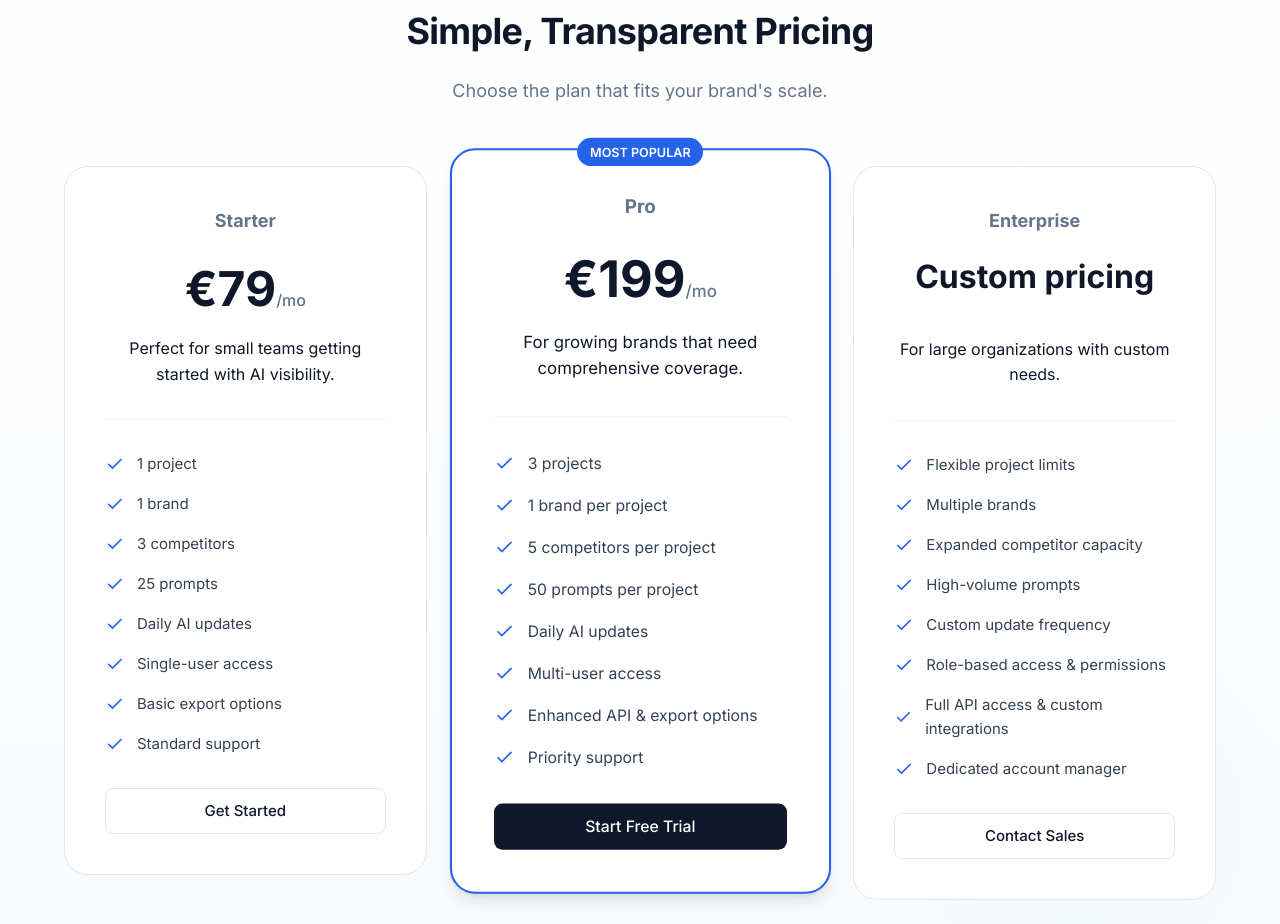
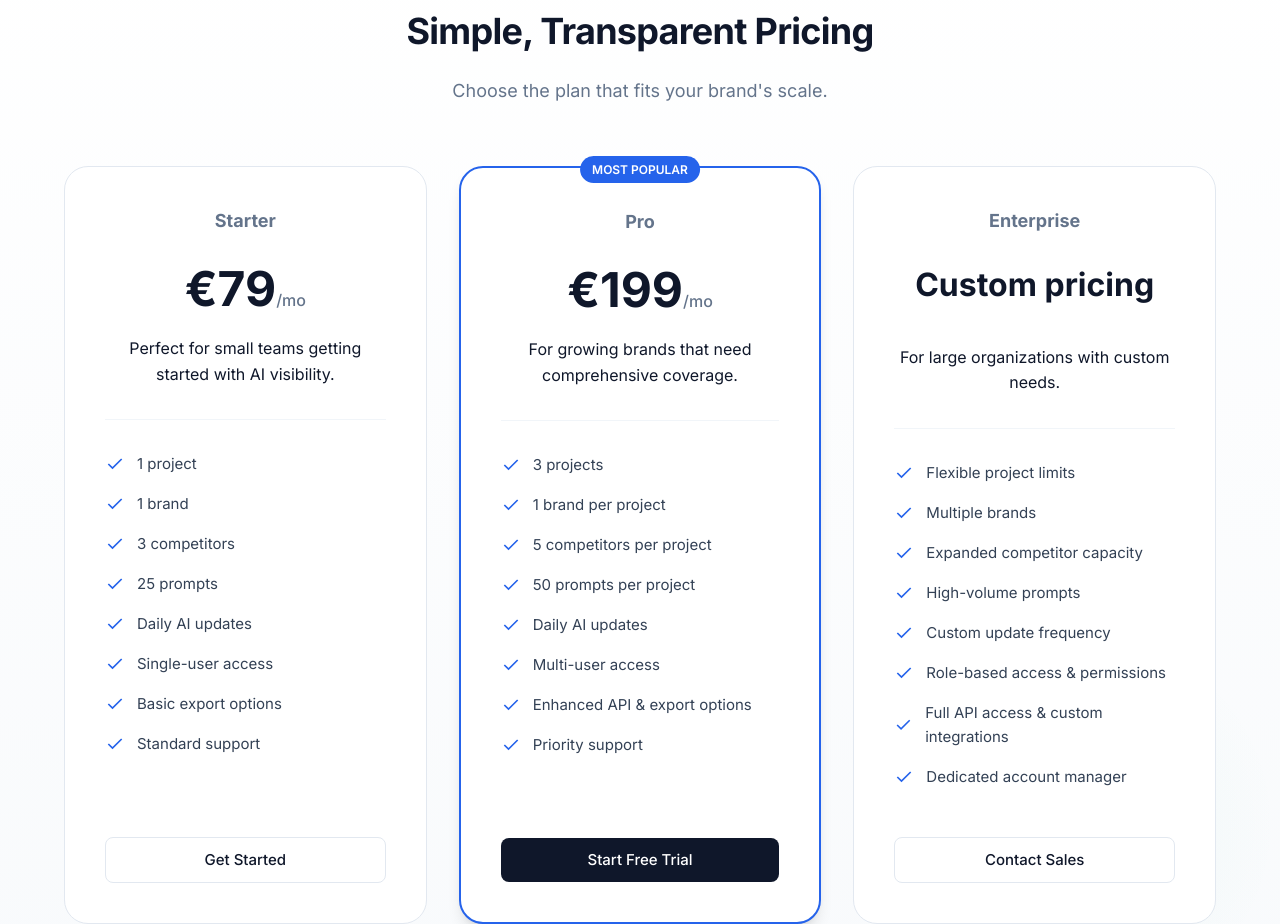
Before and after one commit to davidnoordberg/aseon-landing, a website built with Vite: page index.html in a window 1280 px wide. Shown: the part 3907-4831 px from the top of the page. Built offline with nearby package versions, Linux system fonts and the light colour scheme.

Commit message:
Align pricing cards

```diff
--- a/style.css
+++ b/style.css
@@ -844,6 +844,9 @@ footer {
   border: 1px solid #E2E8F0;
   position: relative;
   transition: transform 0.3s ease;
+  display: flex;
+  flex-direction: column;
+  height: 100%;
 }
 
 .pricing-card:hover {
@@ -854,12 +857,12 @@ footer {
 .pricing-card.popular {
   border: 2px solid var(--color-primary);
   box-shadow: var(--shadow-lg);
-  transform: scale(1.05);
+  /* transform: scale(1.05); Removed for alignment */
   z-index: 2;
 }
 
 .pricing-card.popular:hover {
-  transform: scale(1.05) translateY(-5px);
+  transform: translateY(-5px);
 }
 
 .popular-badge {
@@ -881,6 +884,15 @@ footer {
   margin-bottom: 32px;
   padding-bottom: 32px;
   border-bottom: 1px solid #F1F5F9;
+  flex: 0 0 auto;
+}
+
+.plan-header p {
+  min-height: 48px;
+  /* Align descriptions */
+  display: flex;
+  align-items: center;
+  justify-content: center;
 }
 
 .plan-header h3 {
@@ -899,6 +911,8 @@ footer {
 .price.custom-price {
   font-size: 32px;
   margin-bottom: 34px;
+  padding-top: 8px;
+  /* Align with larger price text */
 }
 
 .price span {
@@ -909,6 +923,7 @@ footer {
 
 .plan-features {
   margin-bottom: 32px;
+  flex: 1 1 auto;
 }
 
 .plan-features li {
@@ -926,6 +941,7 @@ footer {
 
 .btn-full {
   width: 100%;
+  margin-top: auto;
 }
 
 @media (max-width: 768px) {
```
